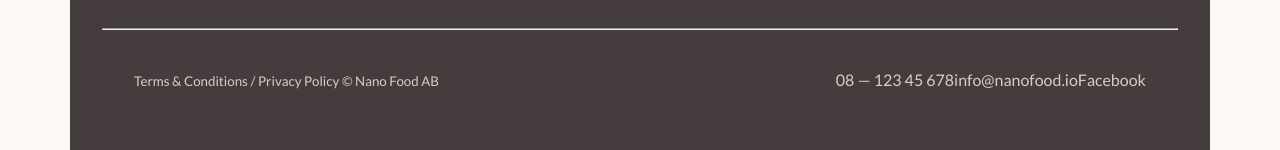
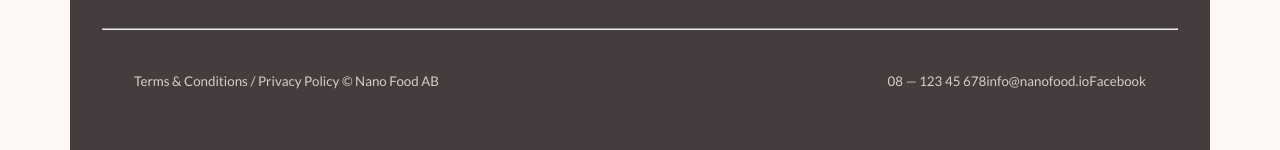
Before and after one commit to omigibson/restaurant, a React (Create React App) app: page /home in a window 1280 px wide. Shown: the part 2037-2187 px from the top of the page. Built offline with nearby package versions, Linux system fonts and the light colour scheme.

Commit message:
Refactor some flex-styles

```diff
--- a/src/components/App.js
+++ b/src/components/App.js
@@ -47,7 +47,7 @@ class App extends Component {
       <Router>
         <div className="outer-container">
           <div className="navbar-container">
-            <header className="navbar-header">
+            <header className="navbar-header flex hcenter">
               <ul>
                 <li><Link to="/home">Home</Link></li>
                 <li><Link to="/about">About</Link></li>
--- a/src/components/Footer.js
+++ b/src/components/Footer.js
@@ -26,9 +26,11 @@ const Footer = () => {
       <div className="footer__bottom flex space-between">
         <div><small>Terms & Conditions / Privacy Policy © Nano Food AB</small></div>
         <div>
-          <a href="tel:0812345678">08 — 123 45 678</a>
-          <a href="email:info@nanofood.io">info@nanofood.io</a>
-          <a href="http://facebook.com/nanofood">Facebook</a>
+          <small>
+            <a href="tel:0812345678">08 — 123 45 678</a>
+            <a href="email:info@nanofood.io">info@nanofood.io</a>
+            <a href="http://facebook.com/nanofood">Facebook</a>
+          </small>
         </div>
       </div>
     </footer>
--- a/src/css/_mobile.scss
+++ b/src/css/_mobile.scss
@@ -47,8 +47,9 @@ html, body {
 .navbar-header {
   width: 100%;
   height: $height__navbar;
-  display: flex;
-  align-content: center;
+  a {
+    color: $color__dark-1;
+  }
   ul {
     margin: auto;
     li {
@@ -97,11 +98,16 @@ a:active,
 a:visited {
   text-decoration: none;
   cursor: pointer;
+  transition: ease .2s;
 }
 a:hover {
   color: $color__light-3;
+  transition: ease .1s;
 }
-
+small {
+  font-weight: 300;
+  letter-spacing: .03em;
+}
 
 /************************************/
 /************** LAYOUT **************/
@@ -117,7 +123,6 @@ div, section, footer {
   max-width: 800px;
   min-height: 100vh;
   margin: auto;
-  display: flex;
   flex-direction: column;
 }
 img {
@@ -398,8 +403,13 @@ footer {
   color: $color__light-2;
   background: $color__dark-2;
   padding: 2em;
+  p {
+    font-size: .8em;
+    letter-spacing: .03em;
+  }
   a {
     color:inherit;
+    margin-right: 20px;
   }
 }
 
```
